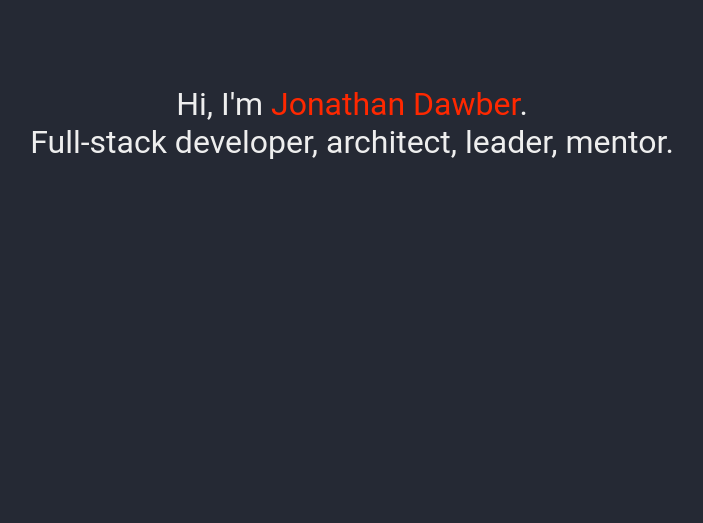
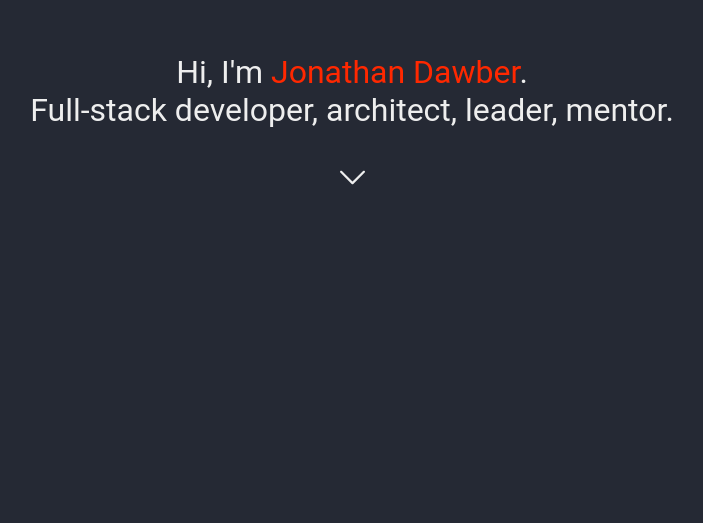
Before and after one commit to jdawber/jdawber.co.uk, a Next.js app: page / in a window 1280 px wide. Shown: the part 277-800 px from the top of the page, without its empty margins (288-991 px from the left). Built offline with nearby package versions, Linux system fonts and the light colour scheme.

Commit message:
Add down arrow

```diff
--- a/pages/index.js
+++ b/pages/index.js
@@ -1,11 +1,18 @@
 import Head from "next/head";
 
+import Down from "../icons/down.svg";
 import LinkedIn from "../icons/linkedin.svg";
 import GitHub from "../icons/github.svg";
 import Facebook from "../icons/facebook.svg";
 import Instagram from "../icons/instagram.svg";
 
 export default function Home() {
+	const onDownArrowPress = () => {
+		document.querySelector("#about").scrollIntoView({
+			behavior: "smooth",
+		});
+	};
+
 	return (
 		<>
 			<Head>
@@ -38,6 +45,7 @@ export default function Home() {
 						<br />
 						Full-stack developer, architect, leader, mentor.
 					</p>
+					<Down className="down-arrow" onClick={onDownArrowPress} />
 				</section>
 				<section id="about">
 					<h1>About Me</h1>
--- a/styles/globals.css
+++ b/styles/globals.css
@@ -19,11 +19,23 @@ h1 {
 	align-items: center;
 	justify-content: center;
 	color: #eee;
+	flex-direction: column;
 }
 
 #introduction p {
 	font-size: 1.5rem;
 	margin: 1rem;
+}
+
+.down-arrow {
+	fill: #eee;
+	width: 25px;
+	margin: 20px 0;
+}
+
+.down-arrow:hover {
+	fill: #ff2800;
+	cursor: pointer;
 }
 
 #about {
```
Also changed, not shown: icons/down.svg (added).
